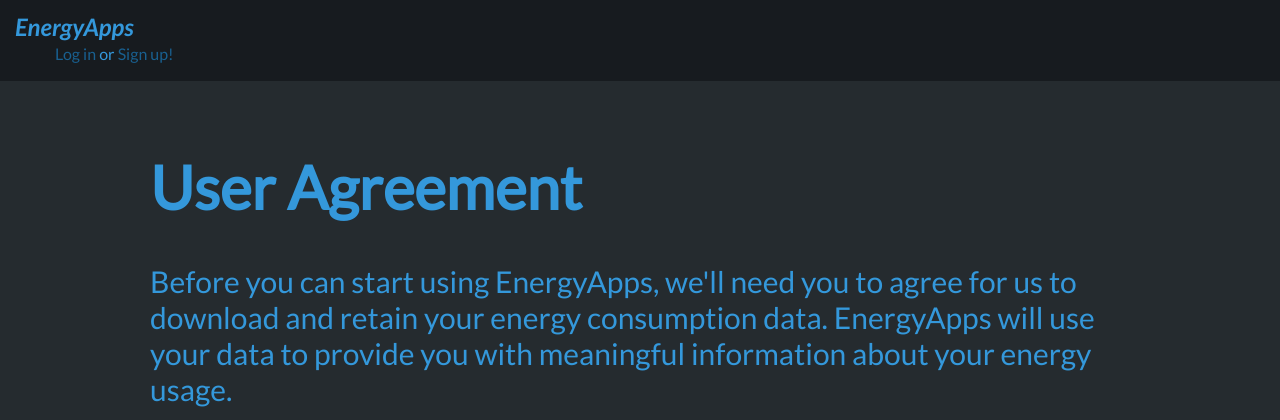
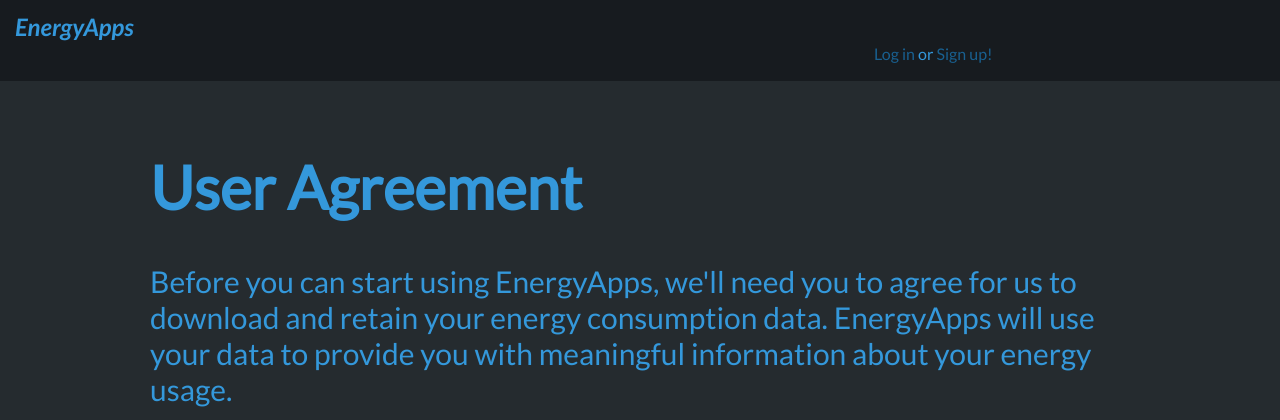
Before and after one commit to glifchits/energyapps, a Flask app: page /agreement in a window 1280 px wide. Shown: the top 420 px of the page. Run offline with Flask 2, Linux system fonts and the light colour scheme; style sheets or scripts are compiled from the project's sources.

Commit message:
header bar refactor

```diff
--- a/app/templates/layout.html
+++ b/app/templates/layout.html
@@ -10,8 +10,9 @@
   </head>
   <body>
     <header>
-      <span class=header><a href=/>EnergyApps</a></span>
-      <ul id=menu>
+      <div class=block-group>
+        <span class='header block'><a href=/>EnergyApps</a></span>
+        <ul id=menu class=block>
           {% if g.user.is_authenticated() %}
           <li class=refresh>
           <a id=refresh-eui href=#>Refresh data</a>
@@ -25,6 +26,7 @@
           {% endif %}
           </li>
         </ul>
+      </div>
     </header>
 
     <div id=spinner></div>
```
Lines whose indentation alone changed are shown as unchanged.
